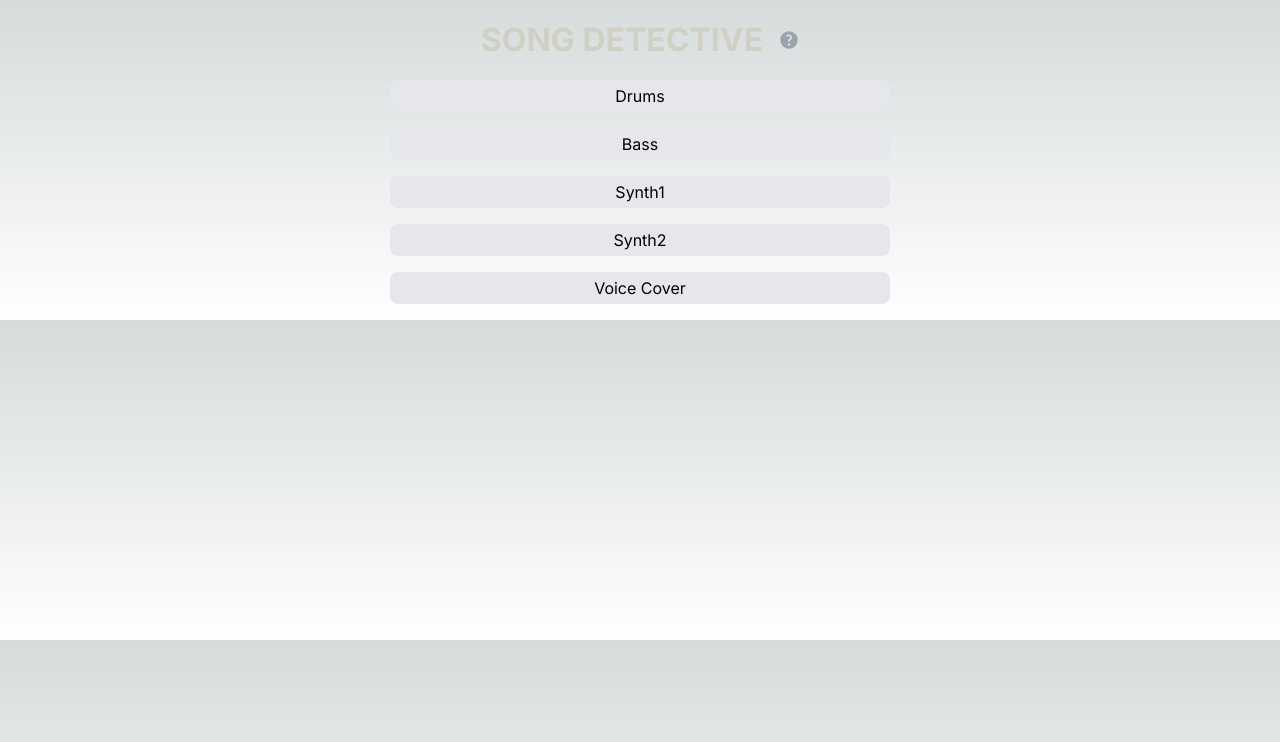
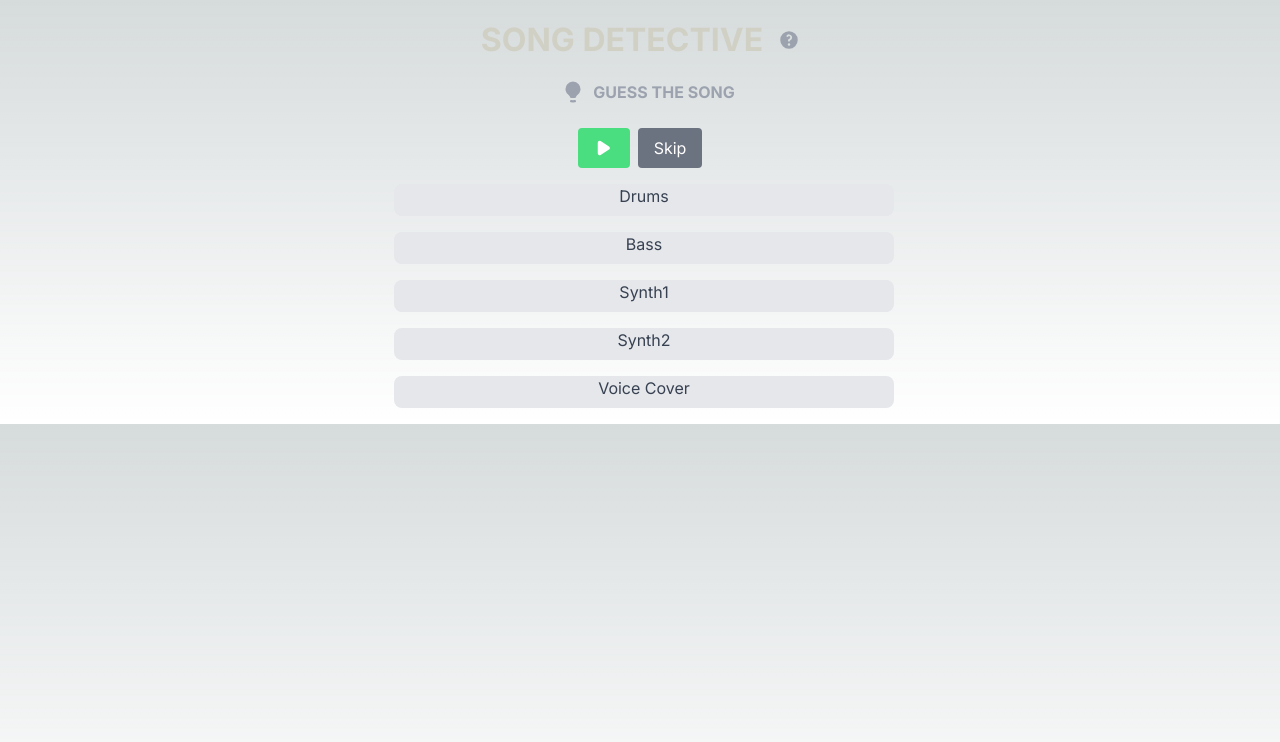
Before and after one commit to Exiledz5155/song-detective, a Next.js app in the folder web-app/: page / in a window 1280 px wide. Shown: the top 742 px of the page. Built offline with nearby package versions, Linux system fonts and the light colour scheme.

Commit message:
Add actual UI

```diff
--- a/web-app/src/app/globals.css
+++ b/web-app/src/app/globals.css
@@ -36,3 +36,21 @@ body {
 .text-custom-size {
   font-size: 2rem;
 }
+
+.loading-bar {
+  height: 100%;
+  background: linear-gradient(90deg, #276d3c 0%, #276d3c 25%, #276d3c 50%, #23703a 75%, #147c33 100%);
+
+  background-size: 200% 100%;
+  animation: loading-progress 3s infinite;
+  transition: width 0.1s ease-in-out;
+}
+
+@keyframes loading-progress {
+  0% {
+    background-position: 200% 0;
+  }
+  100% {
+    background-position: -200% 0;
+  }
+}
--- a/web-app/src/app/page.tsx
+++ b/web-app/src/app/page.tsx
@@ -12,14 +12,14 @@ const App = () => {
     { id: "5", name: "Voice Cover", songId: "fav song" },
   ];
   return (
-    <Box>
+    <div>
       <TopNavBar />
-      <div className="flex justify-center">
+      <div className="flex justify-center ">
         <div>
           <StemList stems={stems} />
         </div>
       </div>
-    </Box>
+    </div>
   );
 };
 
--- a/web-app/src/app/ui/StemItem/stemItem.tsx
+++ b/web-app/src/app/ui/StemItem/stemItem.tsx
@@ -1,16 +1,57 @@
-import React from "react";
+import React, { useState, useEffect } from "react";
 
 interface Props {
   stemVal: string; // this can be typed to our specific Stem model
+  active: boolean;
+  paused: boolean;
 }
 
-const StemItem: React.FC<Props> = ({ stemVal }) => (
+const StemItem: React.FC<Props> = ({ stemVal, active, paused }) => {
+  const [progress, setProgress] = useState(0);
+  const startTimeRef = React.useRef(0);
+  const elapsedTimeRef = React.useRef(0);
+
+  useEffect(() => {
+    let interval: NodeJS.Timeout;
+
+    if (active && !paused) {
+      startTimeRef.current = Date.now() - elapsedTimeRef.current;
+      interval = setInterval(() => {
+        const timeDiff = Date.now() - startTimeRef.current;
+        const newProgress = Math.min((timeDiff / 15_000) * 100, 100);
+        setProgress(newProgress);
+      }, 100);
+    } else if (active && paused) {
+      elapsedTimeRef.current = Date.now() - startTimeRef.current;
+    } else if (!active) {
+      setProgress(0);
+      elapsedTimeRef.current = 0;
+      startTimeRef.current = 0;
+    }
+
+    return () => clearInterval(interval);
+  }, [active, paused]);
+
+  return (
     <div
-    className="h-8 bg-gray-200 rounded-lg flex items-center justify-center text-black"
+      className="relative h-8 rounded-lg text-gray-700 bg-gray-200 overflow-hidden"
       style={{ width: "500px" }}
     >
+      <div className="flex items-center justify-center relative z-10">
         {stemVal}
       </div>
+      {active && (
+        <div
+          className="loading-bar absolute top-0 left-0"
+          style={{
+            width: `${progress}%`,
+            height: "100%",
+            backgroundColor: "blue",
+          }}
+        ></div>
+      )}
+    </div>
   );
+};
 
 export default StemItem;
--- a/web-app/src/app/ui/stemList/stemList.tsx
+++ b/web-app/src/app/ui/stemList/stemList.tsx
@@ -1,19 +1,84 @@
+"use client";
+
 import { Stem } from "@/app/lib/definitions";
 import React from "react";
 import StemItem from "../StemItem";
+import {
+  LightBulbIcon,
+  MusicalNoteIcon,
+  PauseIcon,
+  PlayIcon,
+  SpeakerWaveIcon,
+} from "@heroicons/react/16/solid";
 
 interface StemListProps {
   stems: Stem[];
 }
 
-const StemList: React.FC<StemListProps> = ({ stems }) => (
-  <>
-    {stems.map((stem) => (
-      <div key={stem.id} className="mb-4">
-        <StemItem stemVal={stem.name} />
+interface StemListProps {
+  stems: Stem[];
+}
+
+const StemList: React.FC<StemListProps> = ({ stems }) => {
+  const [activeIndex, setActiveIndex] = React.useState(-1);
+  const [isPlaying, setIsPlaying] = React.useState(false);
+
+  const handlePlay = () => {
+    setIsPlaying(!isPlaying);
+    if (activeIndex === -1) {
+      setActiveIndex(0);
+    }
+  };
+
+  const handleSkip = () => {
+    setActiveIndex((prevIndex) => (prevIndex + 1) % stems.length);
+    setIsPlaying(true);
+  };
+
+  return (
+    <>
+      <div className="mb-6 flex justify-center align-middle">
+        <LightBulbIcon className="h-6 md:ml-4 text-gray-400 mr-2" />
+        <h1 className="text-gray-400 font-bold text-m md:text-m">
+          GUESS THE SONG
+        </h1>
       </div>
-    ))}
-  </>
-);
+      <div className="flex justify-center mb-4">
+        <button
+          onClick={handlePlay}
+          className="bg-green-400 text-white px-4 py-2 rounded mr-2"
+        >
+          {!isPlaying ? (
+            <PlayIcon className="h-5" />
+          ) : (
+            <PauseIcon className="h-5" />
+          )}
+        </button>
+        <button
+          onClick={handleSkip}
+          className="bg-gray-500 text-white px-4 py-2 rounded"
+        >
+          Skip
+        </button>
+      </div>
+      {stems.map((stem, index) => (
+        <div key={stem.id} className="mb-4">
+          <div className="flex justify-center">
+            <div className="mr-2">
+              {index === activeIndex && isPlaying && (
+                <SpeakerWaveIcon className="h-4 md:ml-4 text-gray-200" />
+              )}
+            </div>
+            <StemItem
+              stemVal={stem.name}
+              active={index === activeIndex}
+              paused={!isPlaying}
+            />
+          </div>
+        </div>
+      ))}
+    </>
+  );
+};
 
 export default StemList;
```
Lines whose indentation alone changed are shown as unchanged.
